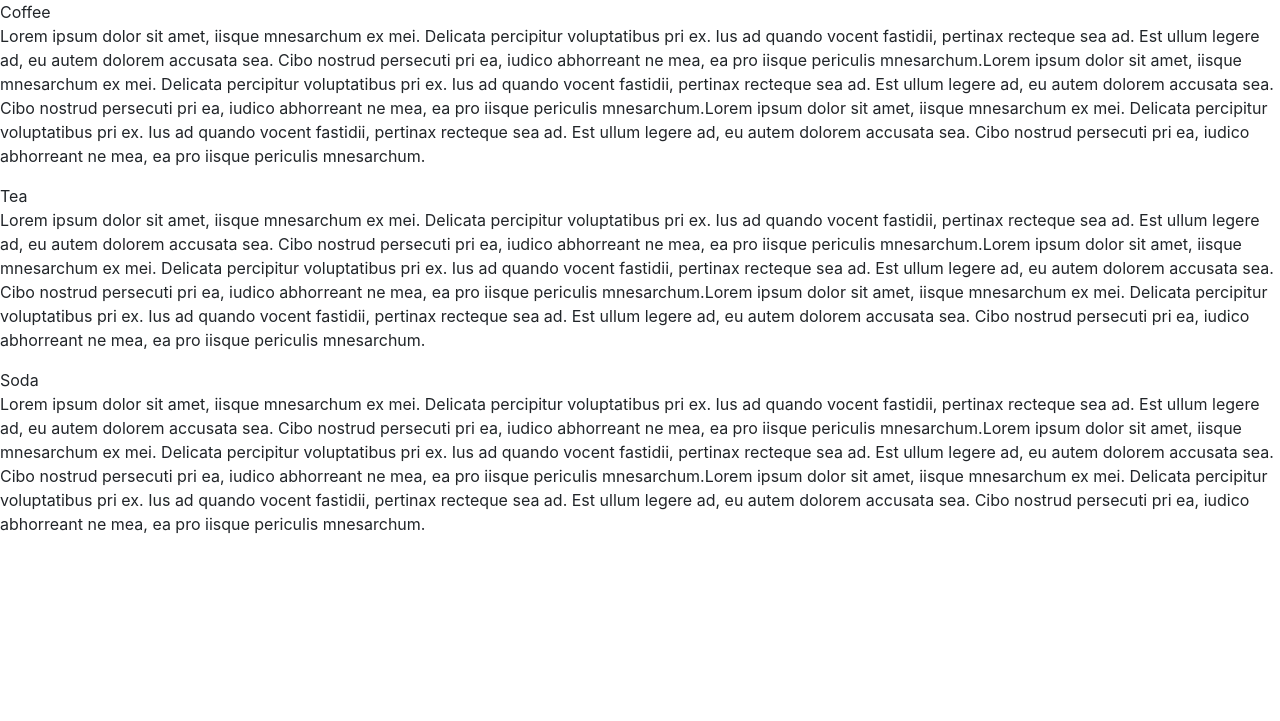
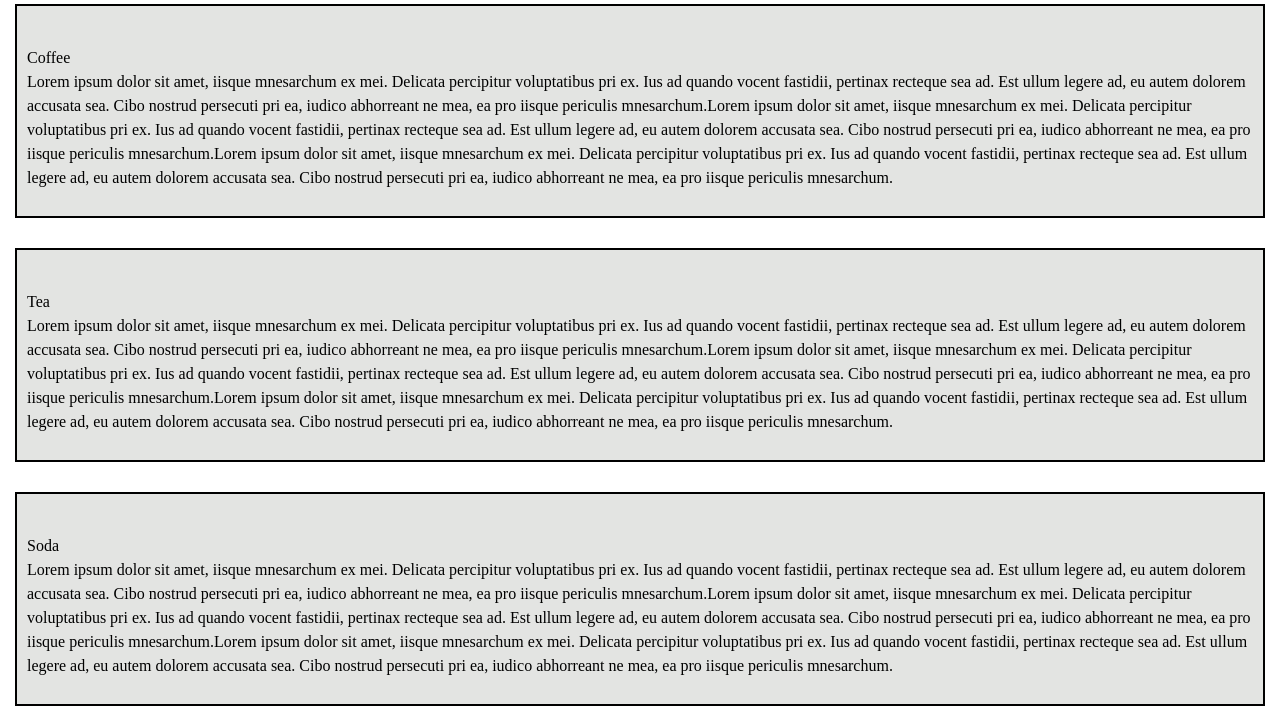
Before and after one commit to wskeow13/coursera-test1, a plain HTML site: page module3-solution/index.html in a window 1280 px wide. Shown: the part 128-849 px from the top of the page. Before the commit the page ends 800 px from the top, so only its background shows below. Drawn offline with nearby package versions, Linux system fonts and the light colour scheme; a script that the page names is missing.

Commit message:
Small changes in index.html.

```diff
--- a/module3-solution/css/styles.css
+++ b/module3-solution/css/styles.css
@@ -72,8 +72,8 @@ body {
   width: 100%;
   margin-bottom: 15px;
   position: relative;
-  border: 2px solid #3F0C1F;
-  overflow: hidden;*/
+  border: 2px solid #3F0C1F;*/
+  overflow: hidden;
   border: 2px solid black;
   background-color: #E3E4E2;
   margin: 15px;
@@ -82,7 +82,20 @@ body {
   color: black;
 }
 
-#coffee-tile span, #tea-tile span, #soda-tile span {
+#coffee-tile span
+  position: absolute;
+  bottom: 0;
+  right: 0;
+  width: 100%;
+  text-align: center;
+  font-size: 1.6em;
+  text-transform: uppercase;
+  background-color: #000;
+  color: #fff;
+  opacity: .8;
+
+
+#tea-tile span, #soda-tile span {
 /*  position: absolute;
   bottom: 0;
   right: 0;
@@ -103,7 +116,8 @@ body {
   text-align: center;
   color: black;
 }
-/* END HOME PAGE */
+
+/* END HOME PAGE
 
 
 
--- a/module3-solution/index.html
+++ b/module3-solution/index.html
@@ -6,17 +6,13 @@
     <meta name="viewport" content="width=device-width, initial-scale=1">
 	<title>Module 3 Assignment</title>
     <link rel="stylesheet" href="css/bootstrap.min.css">
-    <link rel="stylesheet" href="css/stylesheet.css">
+    <link rel="stylesheet" href="css/styles.css">
   </head>
 <body>
   <header>
     <nav id="header-nav" class="navbar navbar-default">
       <div class="container">
         <div class="navbar-header">
-          <a href="index.html" class="pull-left visible-md visible-lg">
-            <div id="logo-img"></div>
-          </a>
-
           <div class="navbar-brand">
             <h1>Food, LLC</h1>
           </div>
```
